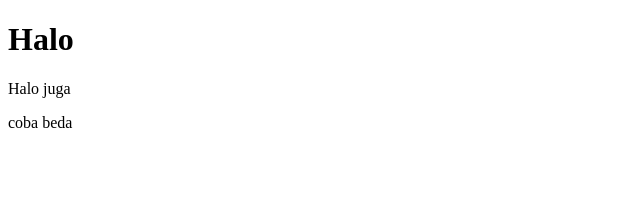
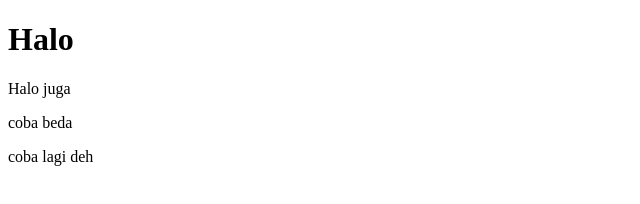
Before and after one commit to drtaufiqh/lat-sendiri-p9, a plain HTML site: page index.html in a window 1280 px wide. Shown: the whole page, without its empty margins (0-640 px from the left). Drawn offline with Linux system fonts and the light colour scheme.

Commit message:
hadeh nambah coba lagi deh

```diff
--- a/index.html
+++ b/index.html
@@ -10,5 +10,6 @@
     <h1>Halo</h1>
     <p> Halo juga </p>
     <p> coba beda </p>
+    <p> coba lagi deh </p>
 </body>
 </html>
```
